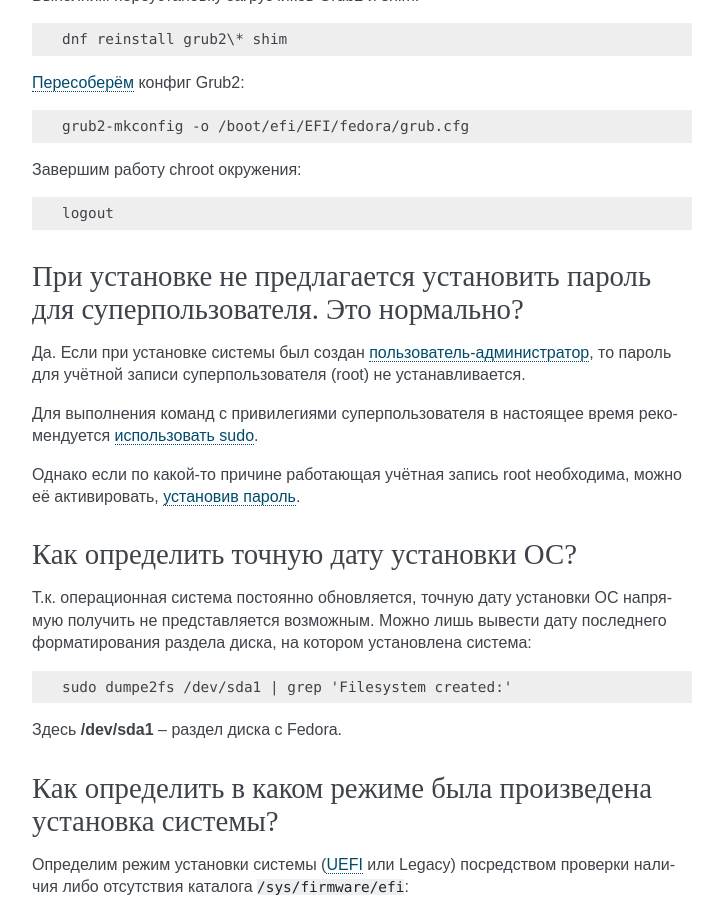
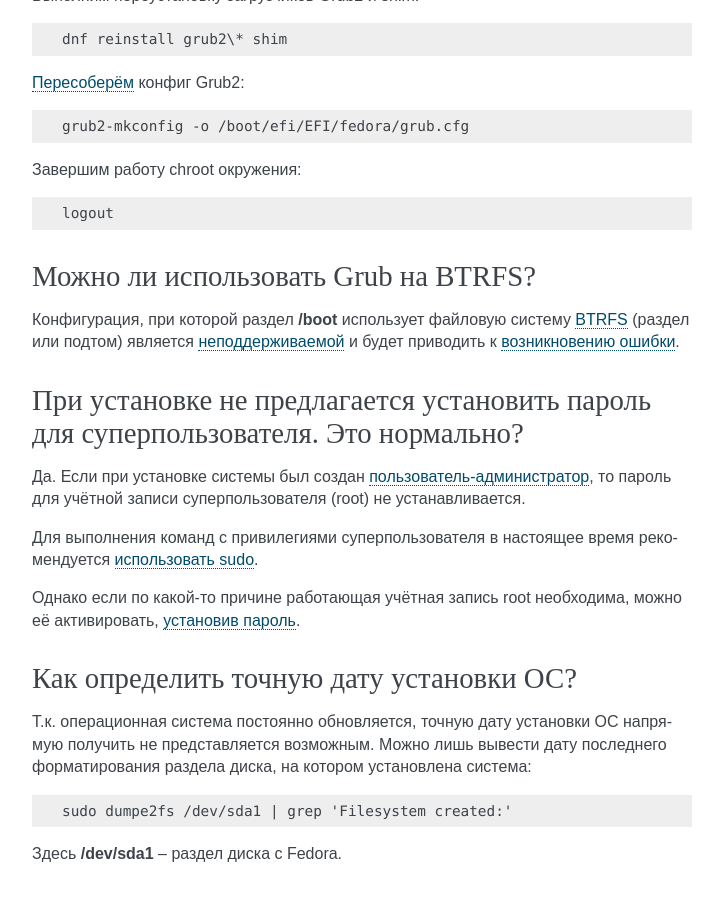
Before and after one commit to RussianFedora/FAQ, a Sphinx documentation site: the page built from source/installation.rst, in a window 1280 px wide and 900 px high, scrolled down 8061 px. Shown: the whole window, without its empty margins (388-1111 px from the left). Built offline with Sphinx 7.4.7, drawn with Linux system fonts in a browser that asks for light colours; comment, search, counter and statistics services are not loaded; some of the changed text lies outside the part shown.

Commit message:
Added Grub on BTRFS question.

```diff
--- a/source/installation.rst
+++ b/source/installation.rst
@@ -432,6 +432,14 @@
 
     logout
 
+.. index:: grub, boot, btrfs
+.. _grub-btrfs:
+
+Можно ли использовать Grub на BTRFS?
+========================================
+
+Конфигурация, при которой раздел **/boot** использует файловую систему :ref:`BTRFS <fs-btrfs>` (раздел или подтом) является `неподдерживаемой <https://bugzilla.redhat.com/show_bug.cgi?id=1955901#c2>`__ и будет приводить к :ref:`возникновению ошибки <grub-sparse-not-allowed>`.
+
 .. index:: installation, sudo, root, password
 .. _root-no-password:
 
```
